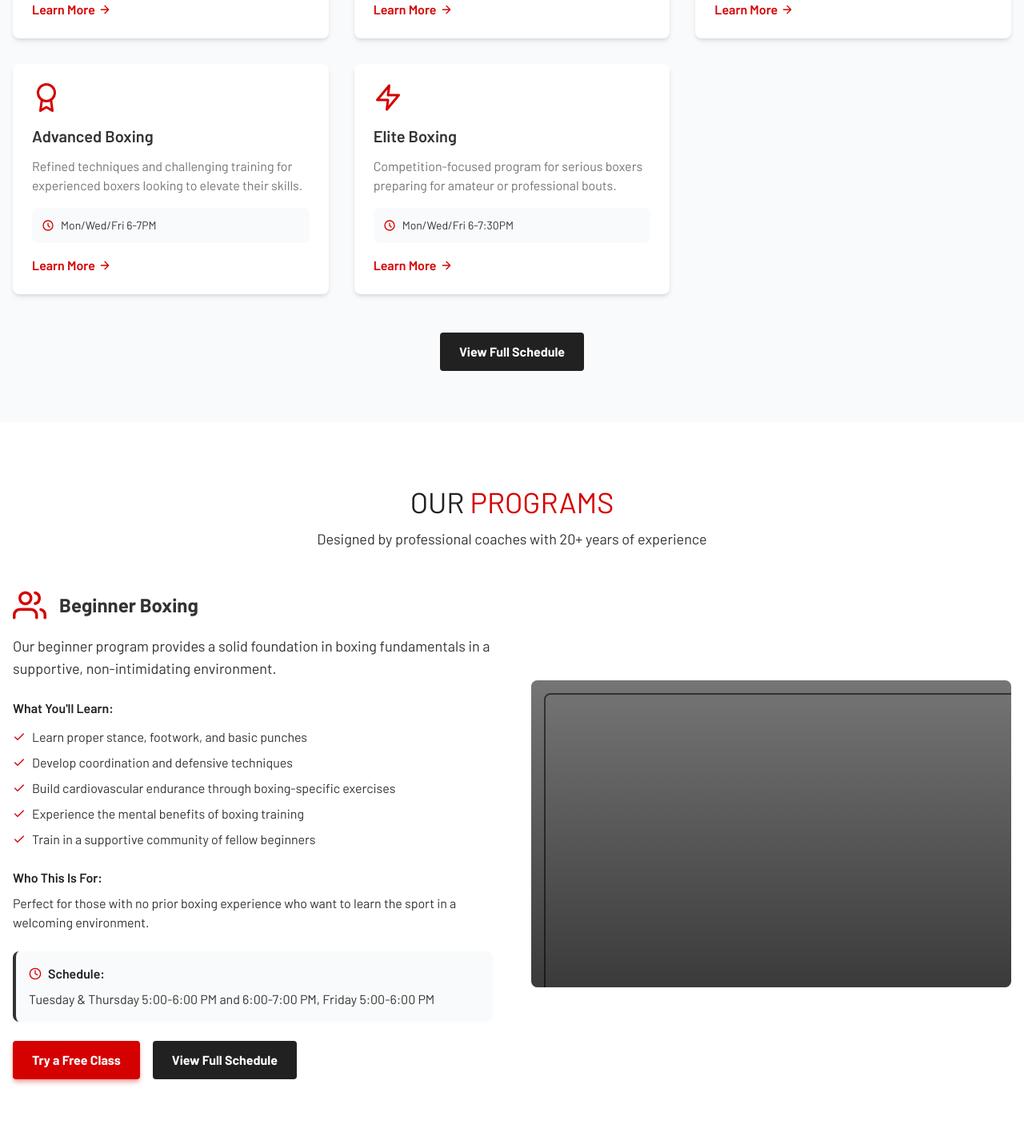
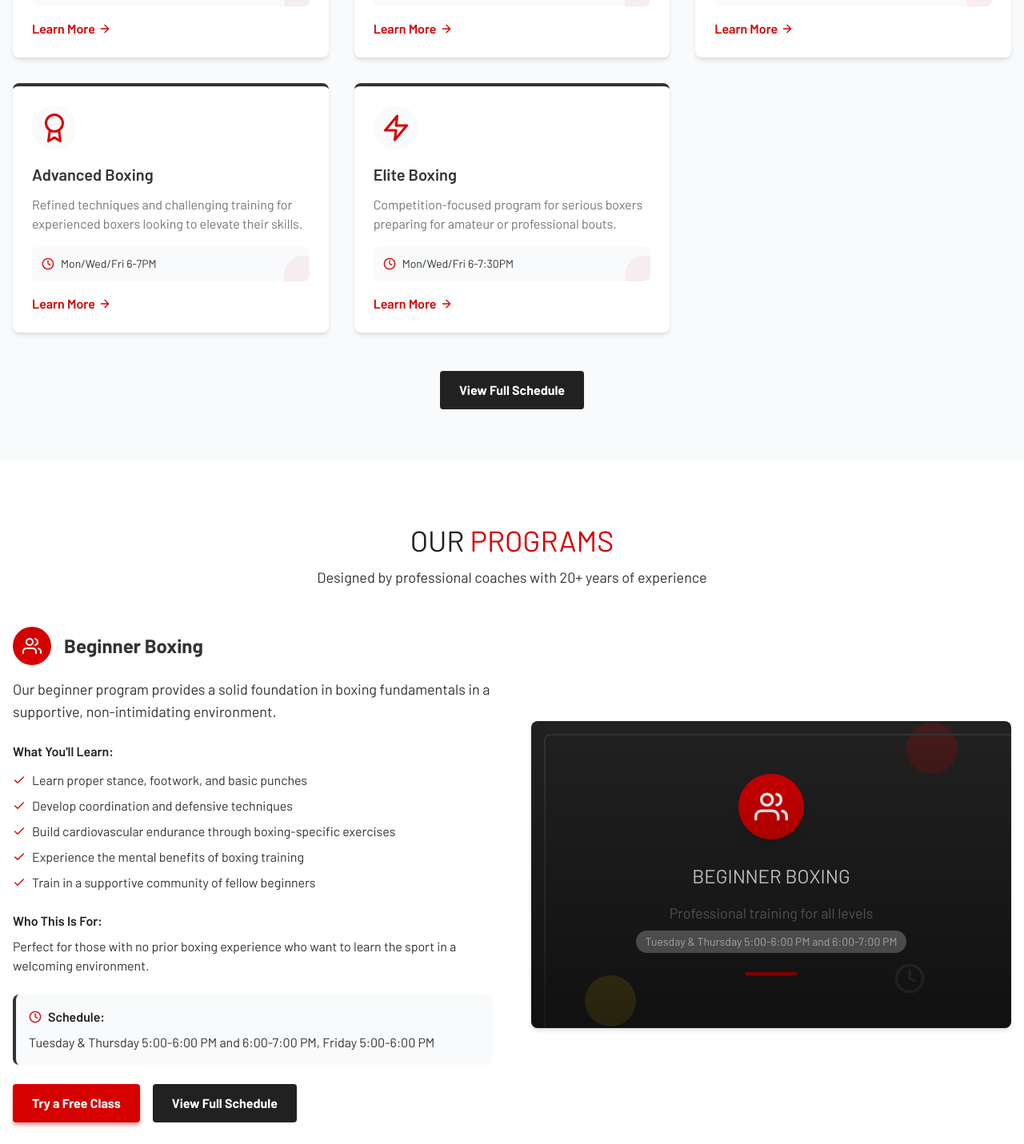
Before and after one commit to AlexCabreraD/boxfit, a Next.js app: page /programs in a window 1280 px wide. Shown: the part 1280-2711 px from the top of the page at 80% size. Built offline with nearby package versions, Linux system fonts and the light colour scheme.

Commit message:
Removed images from program page for now. Add when we have more images

```diff
--- a/src/app/about/page.tsx
+++ b/src/app/about/page.tsx
@@ -3,7 +3,6 @@ import AboutHero from "@/components/about/AboutHero";
 import OurStory from "@/components/about/OurStory";
 import OurValues from "@/components/about/OurValues";
 import OurTrainers from "@/components/about/OurTrainers";
-import FacilityGallery from "@/components/about/FacilityGallery";
 import CallToAction from "@/components/shared/CallToAction";
 
 export const metadata: Metadata = {
@@ -27,7 +26,7 @@ export default function AboutPage() {
       <OurStory />
       <OurValues />
       <OurTrainers />
-      <FacilityGallery />
+      {/*<FacilityGallery />*/}
       <CallToAction />
     </>
   );
--- a/src/app/globals.css
+++ b/src/app/globals.css
@@ -514,5 +514,5 @@ body {
 /* For placeholder images - remove when real images are added */
 .placeholder-image {
   background-color: #757575;
-  opacity: 0.4;
+  opacity: 0.8;
 }
--- a/src/components/programs/ProgramCard.tsx
+++ b/src/components/programs/ProgramCard.tsx
@@ -1,5 +1,6 @@
+import React from "react";
 import { FiCheck, FiClock } from "react-icons/fi";
-import { ProgramType } from "./ProgramsList";
+import { ProgramType } from "./types";
 import Link from "next/link";
 
 type ProgramCardProps = {
@@ -15,10 +16,13 @@ const ProgramCard = ({ program, reverse = false }: ProgramCardProps) => {
     >
       <div className={reverse ? "lg:order-2" : ""}>
         <div className="mb-4 flex items-center">
-          {program.icon}
-          <h3 className="font-primary font-bold text-2xl ml-4">
-            {program.title}
-          </h3>
+          <div className="w-12 h-12 rounded-full bg-boxing-red flex items-center justify-center mr-4">
+            {React.cloneElement(program.icon, {
+              size: 24,
+              className: "text-white",
+            })}
+          </div>
+          <h3 className="font-primary font-bold text-2xl">{program.title}</h3>
         </div>
 
         <p className="text-lg mb-6">{program.description}</p>
@@ -68,12 +72,62 @@ const ProgramCard = ({ program, reverse = false }: ProgramCardProps) => {
       </div>
 
       <div className={reverse ? "lg:order-1" : ""}>
-        <div className="relative h-80 lg:h-96 rounded-lg overflow-hidden">
+        <div className="relative h-80 lg:h-96 rounded-lg overflow-hidden shadow-card">
           <div className="absolute inset-0 border-2 border-boxing-red z-10 rounded-lg transform translate-x-4 translate-y-4"></div>
           <div className="absolute inset-0 bg-gradient-to-b from-transparent to-black opacity-50 z-10"></div>
-          <div className="absolute inset-0 bg-steel-gray">
-            {/* Replace with actual image when available */}
-            <div className="w-full h-full placeholder-image"></div>
+          <div className="absolute inset-0 bg-boxing-black flex items-center justify-center">
+            <div className="text-center p-8 relative">
+              {/* Decorative elements */}
+              <div className="absolute top-0 right-0 w-16 h-16 bg-boxing-red opacity-20 rounded-full transform translate-x-8 -translate-y-8"></div>
+              <div className="absolute bottom-0 left-0 w-16 h-16 bg-accent-gold opacity-20 rounded-full transform -translate-x-8 translate-y-8"></div>
+
+              <div className="bg-boxing-red p-5 rounded-full inline-block mb-6 shadow-lg transform transition-transform hover:scale-105 duration-300">
+                {React.cloneElement(program.icon, {
+                  size: 42,
+                  className: "text-white",
+                })}
+              </div>
+              <h3 className="text-white text-2xl font-accent mb-4">
+                {program.title.toUpperCase()}
+              </h3>
+
+              <div className="mb-4 space-y-2">
+                <p className="text-steel-gray text-lg">
+                  Professional training for all levels
+                </p>
+                <div className="inline-block px-3 py-1 rounded-full bg-steel-gray bg-opacity-20 text-white text-sm">
+                  {program.schedule.split(",")[0]}
+                </div>
+              </div>
+
+              <div className="mt-6 w-16 h-1 bg-boxing-red mx-auto"></div>
+
+              {/* Boxing glove decorative icon */}
+              <div className="absolute bottom-2 right-2 opacity-10">
+                <svg
+                  width="40"
+                  height="40"
+                  viewBox="0 0 24 24"
+                  fill="none"
+                  xmlns="http://www.w3.org/2000/svg"
+                >
+                  <path
+                    d="M12 22C17.5228 22 22 17.5228 22 12C22 6.47715 17.5228 2 12 2C6.47715 2 2 6.47715 2 12C2 17.5228 6.47715 22 12 22Z"
+                    stroke="white"
+                    strokeWidth="2"
+                    strokeLinecap="round"
+                    strokeLinejoin="round"
+                  />
+                  <path
+                    d="M12 6V12L16 14"
+                    stroke="white"
+                    strokeWidth="2"
+                    strokeLinecap="round"
+                    strokeLinejoin="round"
+                  />
+                </svg>
+              </div>
+            </div>
           </div>
         </div>
       </div>
--- a/src/components/programs/ProgramsAtGlance.tsx
+++ b/src/components/programs/ProgramsAtGlance.tsx
@@ -1,5 +1,13 @@
+import React from "react";
 import Link from "next/link";
-import { FiUsers, FiHeart, FiTarget, FiAward, FiZap } from "react-icons/fi";
+import {
+  FiUsers,
+  FiHeart,
+  FiTarget,
+  FiAward,
+  FiZap,
+  FiClock,
+} from "react-icons/fi";
 
 const ProgramsAtGlance = () => {
   const programCards = [
@@ -62,41 +70,33 @@ const ProgramsAtGlance = () => {
           {programCards.map((program) => (
             <div
               key={program.id}
-              className="bg-white rounded-card shadow-card p-6 hover:shadow-lg transition-shadow duration-300 flex flex-col h-full"
+              className="bg-white rounded-card shadow-card p-6 hover:shadow-lg transition-all duration-300 flex flex-col h-full border-t-4 border-boxing-red hover:transform hover:-translate-y-1"
             >
-              <div className="mb-4">{program.icon}</div>
+              <div className="mb-4">
+                <div className="w-14 h-14 bg-gray-50 rounded-full flex items-center justify-center">
+                  {React.cloneElement(program.icon, {
+                    className: "text-boxing-red",
+                  })}
+                </div>
+              </div>
               <h3 className="font-primary font-semibold text-xl mb-3">
                 {program.title}
               </h3>
               <p className="text-caption-text mb-4 flex-grow">
                 {program.description}
               </p>
-              <div className="bg-gray-50 p-3 rounded-lg mb-4 flex items-center">
-                <span className="text-boxing-red mr-2">
-                  <svg
-                    className="w-4 h-4"
-                    fill="none"
-                    stroke="currentColor"
-                    viewBox="0 0 24 24"
-                    xmlns="http://www.w3.org/2000/svg"
-                  >
-                    <path
-                      strokeLinecap="round"
-                      strokeLinejoin="round"
-                      strokeWidth={2}
-                      d="M12 8v4l3 3m6-3a9 9 0 11-18 0 9 9 0 0118 0z"
-                    />
-                  </svg>
-                </span>
-                <span className="text-sm">{program.schedule}</span>
+              <div className="bg-gray-50 p-3 rounded-lg mb-4 flex items-center relative overflow-hidden">
+                <div className="absolute right-0 bottom-0 w-12 h-12 bg-boxing-red opacity-5 rounded-full transform translate-x-4 translate-y-4"></div>
+                <FiClock className="text-boxing-red mr-2 z-10" size={16} />
+                <span className="text-sm z-10">{program.schedule}</span>
               </div>
               <Link
                 href={`#${program.id}`}
-                className="text-boxing-red font-semibold hover:text-black transition-colors inline-flex items-center"
+                className="text-boxing-red font-semibold hover:text-black transition-colors inline-flex items-center group"
               >
                 Learn More
                 <svg
-                  className="w-4 h-4 ml-1"
+                  className="w-4 h-4 ml-1 transition-transform group-hover:translate-x-1"
                   viewBox="0 0 24 24"
                   fill="none"
                   xmlns="http://www.w3.org/2000/svg"
--- a/src/components/programs/ProgramsList.tsx
+++ b/src/components/programs/ProgramsList.tsx
@@ -1,23 +1,12 @@
 import { FiTarget, FiUsers, FiAward, FiHeart, FiZap } from "react-icons/fi";
 import ProgramCard from "./ProgramCard";
-import { JSX } from "react";
-
-export type ProgramType = {
-  id: string;
-  title: string;
-  icon: JSX.Element;
-  description: string;
-  details: string[];
-  suitable: string;
-  image: string;
-  schedule: string;
-};
+import { ProgramType } from "./types";
 
 const programs: ProgramType[] = [
   {
     id: "beginners",
     title: "Beginner Boxing",
-    icon: <FiUsers size={42} className="text-boxing-red" />,
+    icon: <FiUsers size={42} className="text-white" />,
     description:
       "Our beginner program provides a solid foundation in boxing fundamentals in a supportive, non-intimidating environment.",
     details: [
@@ -29,14 +18,13 @@ const programs: ProgramType[] = [
     ],
     suitable:
       "Perfect for those with no prior boxing experience who want to learn the sport in a welcoming environment.",
-    image: "/images/beginners-boxing.jpg",
     schedule:
       "Tuesday & Thursday 5:00-6:00 PM and 6:00-7:00 PM, Friday 5:00-6:00 PM",
   },
   {
     id: "kids",
     title: "Kids Boxing",
-    icon: <FiHeart size={42} className="text-boxing-red" />,
+    icon: <FiHeart size={42} className="text-white" />,
     description:
       "Our children's program focuses on discipline, confidence, and fun while teaching age-appropriate boxing skills.",
     details: [
@@ -48,13 +36,12 @@ const programs: ProgramType[] = [
     ],
     suitable:
       "Designed for children ages 6-15, our program creates a positive environment for kids to grow physically and mentally.",
-    image: "/images/kids-boxing.jpg",
     schedule: "Monday & Wednesday 5:00-6:00 PM",
   },
   {
     id: "adult",
     title: "Adult Boxing",
-    icon: <FiTarget size={42} className="text-boxing-red" />,
+    icon: <FiTarget size={42} className="text-white" />,
     description:
       "A comprehensive boxing program for adults of all skill levels focusing on technique, conditioning, and practical boxing skills.",
     details: [
@@ -66,14 +53,13 @@ const programs: ProgramType[] = [
     ],
     suitable:
       "Great for adults of varying fitness levels who want to learn boxing in a structured, supportive group environment.",
-    image: "/images/adult-boxing.jpg",
     schedule:
       "Monday & Wednesday 6:00-7:00 PM, Morning sessions Monday & Wednesday 6:30-7:30 AM (by appointment)",
   },
   {
     id: "advanced",
     title: "Advanced Boxing",
-    icon: <FiAward size={42} className="text-boxing-red" />,
+    icon: <FiAward size={42} className="text-white" />,
     description:
       "For experienced boxers looking to refine their skills and technique through more challenging training.",
     details: [
@@ -85,13 +71,12 @@ const programs: ProgramType[] = [
     ],
     suitable:
       "Ideal for boxers with previous experience who want to elevate their skills without necessarily focusing on competition.",
-    image: "/images/advanced-boxing.jpg",
     schedule: "Monday, Wednesday & Friday 6:00-7:00 PM",
   },
   {
     id: "elite",
     title: "Elite Boxing",
-    icon: <FiZap size={42} className="text-boxing-red" />,
+    icon: <FiZap size={42} className="text-white" />,
     description:
       "Our competition-focused program for serious boxers preparing for amateur or professional bouts.",
     details: [
@@ -103,7 +88,6 @@ const programs: ProgramType[] = [
     ],
     suitable:
       "Designed for dedicated boxers with significant experience who are looking to compete or already competing at amateur or professional levels.",
-    image: "/images/elite-boxing.jpg",
     schedule: "Monday, Wednesday & Friday 6:00-7:30 PM",
   },
 ];
--- /dev/null
+++ b/src/components/programs/types.ts
@@ -0,0 +1,16 @@
+import { ReactElement } from "react";
+
+export interface ProgramType {
+  id: string;
+  title: string;
+  icon: ReactElement<{ size: number; className: string }>;
+  description: string;
+  details: string[];
+  suitable: string;
+  schedule: string;
+}
+
+export interface FAQItem {
+  question: string;
+  answer: string;
+}
```
Also changed, not shown: public/images/Beginner.jpg (added), public/images/elite-boxing.jpg (added).
